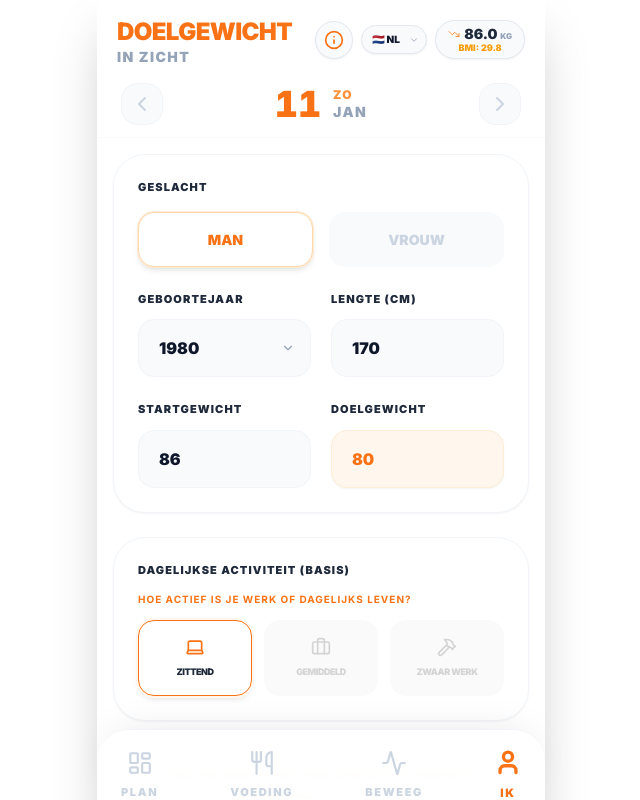
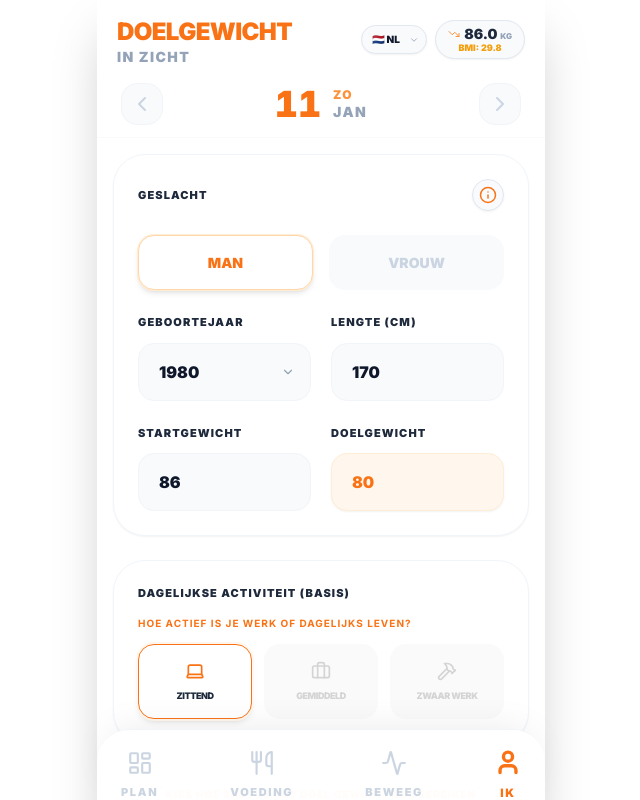
Before and after one commit to Legalfiction/My-healthy-planning, a React (Vite) app: page / in a window 1280 px wide. Both pictures are taken after a click on the button "IK". Shown: the whole page, without its empty margins (319-959 px from the left). Built offline with nearby package versions, Linux system fonts and the light colour scheme.

Commit message:
refactor: Clean up unused Lucide icons
Removes unused icons imported from 'lucide-react' to reduce bundle size and improve code clarity.

```diff
--- a/App.tsx
+++ b/App.tsx
@@ -15,13 +15,7 @@ import {
   Info,
   Database,
   ListFilter,
-  Globe,
-  Coffee,
-  Sun,
-  Moon,
   Zap,
-  Download,
-  Upload,
   Check,
   AlertCircle,
   GlassWater,
@@ -30,25 +24,15 @@ import {
   X,
   Calendar,
   Footprints,
-  Baby,
   Turtle,
   Flame,
   Settings2,
   Laptop,
   Hammer,
   Briefcase,
-  Smartphone,
   BookOpen,
-  HelpCircle,
-  Apple,
-  Chrome,
   Copyright,
-  ShieldAlert,
-  UserCircle,
-  Sparkles,
-  Heart,
   ShieldCheck,
-  MousePointer2,
   Settings,
   FileDown,
   FileUp
@@ -58,11 +42,7 @@ import {
   AppState,
   MealMoment,
   LoggedMealItem,
-  MealOption,
-  ActivityType,
-  Language,
-  WeightLossSpeed,
-  ActivityLevel
+  Language
 } from './types';
 import {
   MEAL_OPTIONS,
@@ -79,7 +59,6 @@ import {
 } from './services/calculator';
 import { translations } from './translations';
 
-// Database configuration
 const DB_NAME = 'GezondPlanningDB';
 const STORE_NAME = 'appState';
 const STATE_KEY = 'mainState';
@@ -91,7 +70,6 @@ const generateId = () => {
   return Math.random().toString(36).substring(2, 15) + Math.random().toString(36).substring(2, 15);
 };
 
-// IndexedDB Helper
 const idb = {
   open: (): Promise<IDBDatabase> => {
     return new Promise((resolve, reject) => {
@@ -198,7 +176,6 @@ export default function App() {
 
   const fileInputRef = useRef<HTMLInputElement>(null);
 
-  // Translation hook
   const t = useMemo(() => {
     const lang = state.language || 'nl';
     const base = translations['nl'];
@@ -217,7 +194,6 @@ export default function App() {
     return PRODUCT_TRANSLATIONS[lang]?.[id] || PRODUCT_TRANSLATIONS['nl']?.[id] || originalName;
   };
 
-  // Load state from IndexedDB
   useEffect(() => {
     idb.get().then(saved => {
       if (saved) {
@@ -233,13 +209,11 @@ export default function App() {
     });
   }, []);
 
-  // Recalculate budget when profile changes
   useEffect(() => {
     if (!isLoaded) return;
     const currentProfile = state.profile;
     const currentTDEE = calculateTDEE(currentProfile, 0, currentProfile.currentWeight);
 
-    // Healthy minimum intake floor
     const MIN_HEALTHY_CALORIES = 1450;
 
     if (currentProfile.weightLossSpeed === 'custom') {
@@ -253,9 +227,9 @@ export default function App() {
          setState(prev => ({ ...prev, profile: { ...prev.profile, customTargetDate: fallbackDate } }));
       }
     } else {
-      // Adjusting deficits to be more realistic and safe
-      // Slow: -200 (very gentle), Average: -500 (standard), Fast: -800 (ambitious but clamped)
-      let deficit = currentProfile.weightLossSpeed === 'slow' ? 200 : currentProfile.weightLossSpeed === 'fast' ? 800 : 500;
+      // More defensive deficits:
+      // Slow: -150 (very easy), Average: -350 (moderate), Fast: -600 (ambitious but safe floor)
+      let deficit = currentProfile.weightLossSpeed === 'slow' ? 150 : currentProfile.weightLossSpeed === 'fast' ? 600 : 350;
       const safeBudget = Math.max(Math.round(currentTDEE - deficit), MIN_HEALTHY_CALORIES);
 
       if (safeBudget !== currentProfile.dailyBudget) {
@@ -268,7 +242,6 @@ export default function App() {
     }
   }, [isLoaded, state.profile.gender, state.profile.birthYear, state.profile.height, state.profile.currentWeight, state.profile.weightLossSpeed, state.profile.targetWeight, state.profile.activityLevel, state.profile.customTargetDate]);
 
-  // Save to IndexedDB
   useEffect(() => {
     if (isLoaded) idb.set(state);
   }, [state, isLoaded]);
@@ -286,7 +259,6 @@ export default function App() {
   const bmi = useMemo(() => calculateBMI(latestWeight, state.profile.height), [latestWeight, state.profile.height]);
   const bmiColor = useMemo(() => bmi < 18.5 ? 'text-orange-400' : bmi < 25 ? 'text-green-500' : bmi < 30 ? 'text-amber-500' : 'text-red-500', [bmi]);
 
-  // Fix: Alleen gewichtsverlies tonen als er daadwerkelijk logs zijn ingevoerd.
   const totals = useMemo(() => {
     const activityBurn = Number(currentLog.activities.reduce((sum, a) => sum + (Number(a.burnedKcal) || 0), 0));
     const startW = Number(state.profile.startWeight) || 0;
@@ -295,7 +267,6 @@ export default function App() {
     const intakeGoal = Number(state.profile.dailyBudget) || 1800;
     const autoTargetDate = calculateTargetDate({ ...state.profile, currentWeight: currentW }, intakeGoal);
 
-    // Check if user has entered any weight log in history
     const weightLogExists = Object.values(state.dailyLogs).some(log => typeof log.weight === 'number');
     const weightLostSoFar = weightLogExists ? (startW - currentW) : 0;
 
@@ -376,7 +347,6 @@ export default function App() {
     }
   };
 
-  // Backup & Restore handlers
   const handleExportData = () => {
     const dataStr = JSON.stringify(state, null, 2);
     const blob = new Blob([dataStr], { type: 'application/json' });
@@ -399,7 +369,6 @@ export default function App() {
       try {
         const content = e.target?.result as string;
         const parsed = JSON.parse(content) as AppState;
-        // Basic validation
         if (parsed.profile && parsed.dailyLogs) {
           setState(parsed);
           setToast({ msg: 'Gegevens succesvol hersteld!', type: 'success' });
@@ -411,7 +380,6 @@ export default function App() {
       }
     };
     reader.readAsText(file);
-    // Reset input
     if (event.target) event.target.value = '';
   };
 
@@ -468,7 +436,6 @@ export default function App() {
             </div>
 
             <div className="overflow-y-auto flex-grow p-6 space-y-10 custom-scrollbar pb-20">
-               {/* Handleiding */}
                <section className="space-y-4">
                   <h4 className="font-black text-slate-800 text-[14px] uppercase tracking-widest flex items-center gap-2">
                     <BookOpen size={20} className="text-orange-500" /> {t.infoModal.manualTitle}
@@ -486,7 +453,6 @@ export default function App() {
                   </div>
                </section>
 
-               {/* De Werking */}
                <section className="space-y-4">
                   <h4 className="font-black text-slate-800 text-[14px] uppercase tracking-widest flex items-center gap-2">
                     <Settings2 size={20} className="text-orange-500" /> {t.infoModal.howItWorksTitle}
@@ -497,7 +463,6 @@ export default function App() {
                   </div>
                </section>
 
-               {/* Privacy & Copyright */}
                <section className="pt-6 border-t border-slate-100 space-y-4">
                   <div className="flex flex-col items-center gap-4 text-center">
                     <div className="flex items-center gap-2 text-slate-400">
@@ -533,7 +498,7 @@ export default function App() {
                       <div key={opt.id} className="bg-white border border-slate-100 rounded-2xl p-4 shadow-sm flex justify-between items-center active:bg-slate-50 transition-colors">
                         <div className="flex flex-col min-w-0 pr-4">
                           <span className="text-[14px] font-black text-slate-800 leading-tight uppercase truncate">{getTranslatedName(opt.id, opt.name)}</span>
-                          <span className="text-[11px] font-bold uppercase tracking-tight mt-1 text-orange-500">
+                          <span className="text-[11px] font-bold uppercase tracking-tight text-orange-500 mt-1">
                             {opt.unitName || '1 PORTIE'} • {opt.kcal} KCAL
                           </span>
                         </div>
@@ -569,13 +534,6 @@ export default function App() {
           </div>
 
           <div className="flex items-center gap-2 pt-1">
-             <button
-               onClick={() => setShowInfo(true)}
-               className="p-2 bg-slate-50 border border-slate-200 rounded-full text-orange-500 shadow-sm active:scale-90 transition-transform hover:bg-orange-50"
-             >
-               <Info size={20} />
-             </button>
-
              <div className="relative">
                 <select
                   value={state.language}
@@ -737,7 +695,6 @@ export default function App() {
                 <div className="bg-orange-50/40 rounded-[30px] p-6 shadow-sm border border-orange-100 animate-in slide-in-from-top-4 duration-500">
                   <div className="flex flex-col gap-4">
                     <div className="relative">
-                      {/* Product Selector Button - Replaces floating search for stability */}
                       <button
                         onClick={() => { setSearchTerm(''); setShowProductList(!showProductList); }}
                         className={`w-full bg-white border-2 rounded-[22px] px-6 py-4 text-[14px] font-bold shadow-sm flex items-center justify-between min-h-[68px] transition-all ${mealInputs[openPickerMoment]?.mealId ? 'border-orange-500 ring-4 ring-orange-50 bg-orange-50/20' : 'border-orange-200/50 hover:border-orange-400'}`}
@@ -785,7 +742,6 @@ export default function App() {
                       )}
                     </div>
 
-                    {/* Compact Quantity & Add Button Row - Fix overlap */}
                     {!showProductList && mealInputs[openPickerMoment]?.mealId && (
                       <div className="flex gap-4 items-end animate-in fade-in slide-in-from-top-2 duration-300">
                         <div className="flex-grow">
@@ -897,12 +853,18 @@ export default function App() {
         {activeTab === 'profile' && (
           <div className="space-y-6 animate-in fade-in duration-300 pb-12 w-full block">
              <section className="bg-white rounded-[32px] p-6 border border-slate-100 shadow-sm space-y-6">
-                <div>
-                  <label className="text-[11px] font-black text-slate-800 uppercase tracking-widest block mb-4">{t.gender}</label>
-                  <div className="grid grid-cols-2 gap-4">
-                    <button onClick={() => setState(prev => ({ ...prev, profile: { ...prev.profile, gender: 'man' } }))} className={`py-4 rounded-2xl font-black text-[14px] uppercase border transition-all ${state.profile.gender === 'man' ? 'bg-white text-orange-500 border-orange-200 shadow-md ring-1 ring-orange-100' : 'bg-slate-50 text-slate-300 border-transparent'}`}>{t.man}</button>
-                    <button onClick={() => setState(prev => ({ ...prev, profile: { ...prev.profile, gender: 'woman' } }))} className={`py-4 rounded-2xl font-black text-[14px] uppercase border transition-all ${state.profile.gender === 'woman' ? 'bg-white text-orange-500 border-orange-200 shadow-md ring-1 ring-orange-100' : 'bg-slate-50 text-slate-300 border-transparent'}`}>{t.woman}</button>
-                  </div>
+                <div className="flex justify-between items-center mb-2">
+                  <label className="text-[11px] font-black text-slate-800 uppercase tracking-widest">{t.gender}</label>
+                  <button
+                    onClick={() => setShowInfo(true)}
+                    className="p-1.5 bg-slate-50 border border-slate-200 rounded-full text-orange-500 shadow-sm active:scale-90 transition-all hover:bg-orange-50"
+                  >
+                    <Info size={18} />
+                  </button>
+                </div>
+                <div className="grid grid-cols-2 gap-4">
+                  <button onClick={() => setState(prev => ({ ...prev, profile: { ...prev.profile, gender: 'man' } }))} className={`py-4 rounded-2xl font-black text-[14px] uppercase border transition-all ${state.profile.gender === 'man' ? 'bg-white text-orange-500 border-orange-200 shadow-md ring-1 ring-orange-100' : 'bg-slate-50 text-slate-300 border-transparent'}`}>{t.man}</button>
+                  <button onClick={() => setState(prev => ({ ...prev, profile: { ...prev.profile, gender: 'woman' } }))} className={`py-4 rounded-2xl font-black text-[14px] uppercase border transition-all ${state.profile.gender === 'woman' ? 'bg-white text-orange-500 border-orange-200 shadow-md ring-1 ring-orange-100' : 'bg-slate-50 text-slate-300 border-transparent'}`}>{t.woman}</button>
                 </div>
 
                 <div className="grid grid-cols-2 gap-5">
@@ -952,7 +914,7 @@ export default function App() {
                 </div>
              </section>
 
-             <section className="bg-white rounded-[32px] p-6 border border-slate-100 shadow-sm space-y-4">
+             <section className="bg-white rounded-[32px] p-5 border border-slate-100 shadow-sm space-y-4">
                 <p className="text-[10px] font-black text-orange-500 uppercase tracking-widest leading-none text-center mb-1">{t.chooseSpeed}</p>
                 <div className="grid grid-cols-4 gap-2">
                   {[
@@ -964,16 +926,15 @@ export default function App() {
                     <button
                       key={sp.id}
                       onClick={() => setState(prev => ({ ...prev, profile: { ...prev.profile, weightLossSpeed: sp.id as any } }))}
-                      className={`flex flex-col items-center justify-center py-2 px-1 rounded-xl border transition-all ${state.profile.weightLossSpeed === sp.id ? 'bg-white border-orange-500 ring-1 ring-orange-50 shadow-sm' : 'bg-slate-50 border-transparent grayscale'}`}
+                      className={`flex flex-col items-center justify-center py-3 px-1 rounded-xl border transition-all ${state.profile.weightLossSpeed === sp.id ? 'bg-white border-orange-500 ring-1 ring-orange-50 shadow-sm' : 'bg-slate-50 border-transparent grayscale opacity-60'}`}
                     >
-                      <sp.icon size={16} className={state.profile.weightLossSpeed === sp.id ? 'text-orange-500' : 'text-slate-300'} />
+                      <sp.icon size={14} className={state.profile.weightLossSpeed === sp.id ? 'text-orange-500' : 'text-slate-300'} />
                       <span className={`text-[7px] font-black uppercase mt-1 tracking-tight text-center leading-tight ${state.profile.weightLossSpeed === sp.id ? 'text-slate-800' : 'text-slate-300'}`}>{sp.label}</span>
                     </button>
                   ))}
                 </div>
              </section>
 
-             {/* CALORIE BUDGET SUMMARY */}
              <section className="bg-orange-50 border border-orange-200 rounded-[32px] p-6 flex flex-col gap-4 shadow-sm relative">
                 <div className="flex items-center justify-between">
                   <div className="flex flex-col">
@@ -1013,7 +974,6 @@ export default function App() {
                 </div>
              </section>
 
-             {/* DATA MANAGEMENT SECTION */}
              <section className="bg-white rounded-[32px] p-6 border border-slate-100 shadow-sm space-y-4">
                 <h3 className="font-black text-slate-800 text-[11px] uppercase tracking-widest flex items-center gap-2"><Database size={16} className="text-slate-400" /> {t.dataManagement.title}</h3>
                 <div className="grid grid-cols-2 gap-3">
@@ -1039,7 +999,6 @@ export default function App() {
         )}
       </main>
 
-      {/* BOTTOM NAV */}
       <nav className="fixed bottom-0 left-0 right-0 bg-white/95 backdrop-blur-xl border-t border-slate-100 px-6 py-5 flex justify-between items-center max-w-md mx-auto z-40 rounded-t-[32px] shadow-[0_-10px_40px_-15px_rgba(0,0,0,0.1)] pb-[env(safe-area-inset-bottom,20px)]">
         {[
           { id: 'dashboard', icon: LayoutDashboard, label: t.tabs.dashboard },
```
